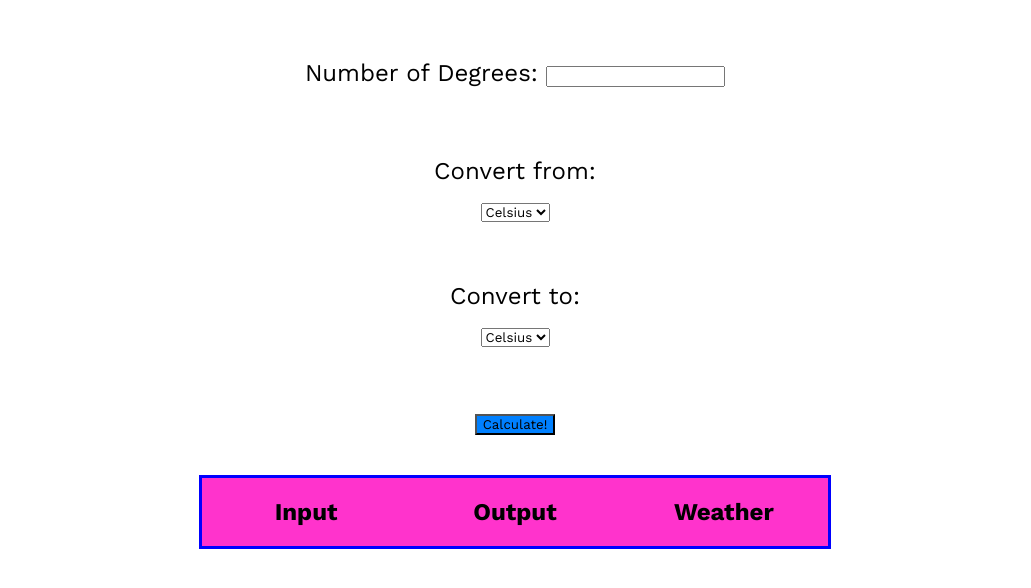
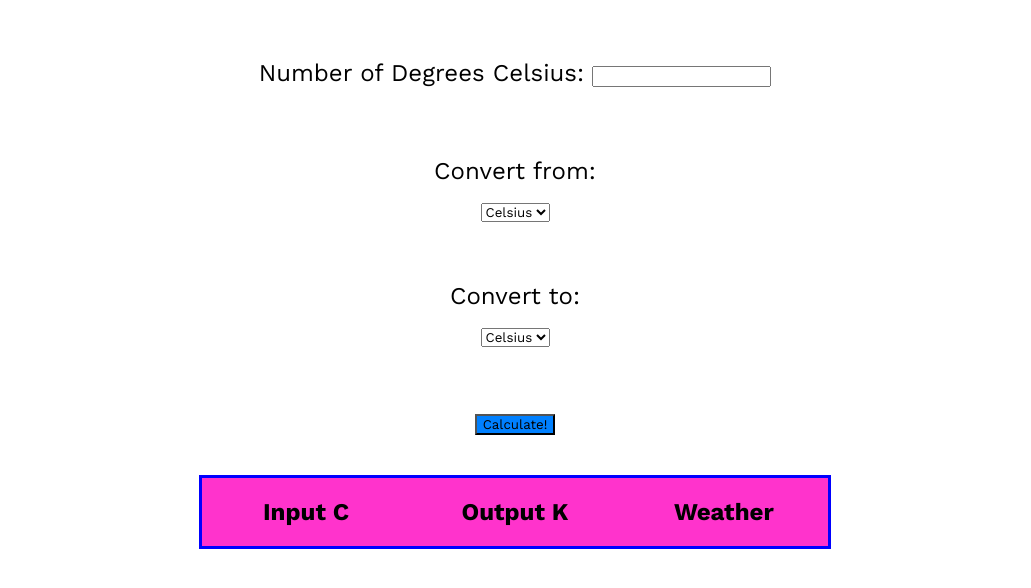
Before and after one commit to jeaninewilson2020/temperature_calculator, a plain HTML site: page index.html in a window 1280 px wide. Shown: the part 92-680 px from the top of the page, without its empty margins (125-1156 px from the left). Drawn offline with nearby package versions, Linux system fonts and the light colour scheme.

Commit message:
updated front-end

```diff
--- a/index.html
+++ b/index.html
@@ -18,7 +18,7 @@
         <form id="form">
         <div class="label">
 
-        <label for="inputDegrees">Number of Degrees:</label>
+        <label for="inputDegrees">Number of Degrees Celsius:</label>
 
         <input type="number" id="inputDegrees" required/>
 
@@ -54,10 +54,10 @@
         <div class="table">
         <table id ="table">
             <th>
-                Input
+                Input C
             </th>
             <th>
-                Output
+                Output K
             </th>
             <th>
                 Weather
```
